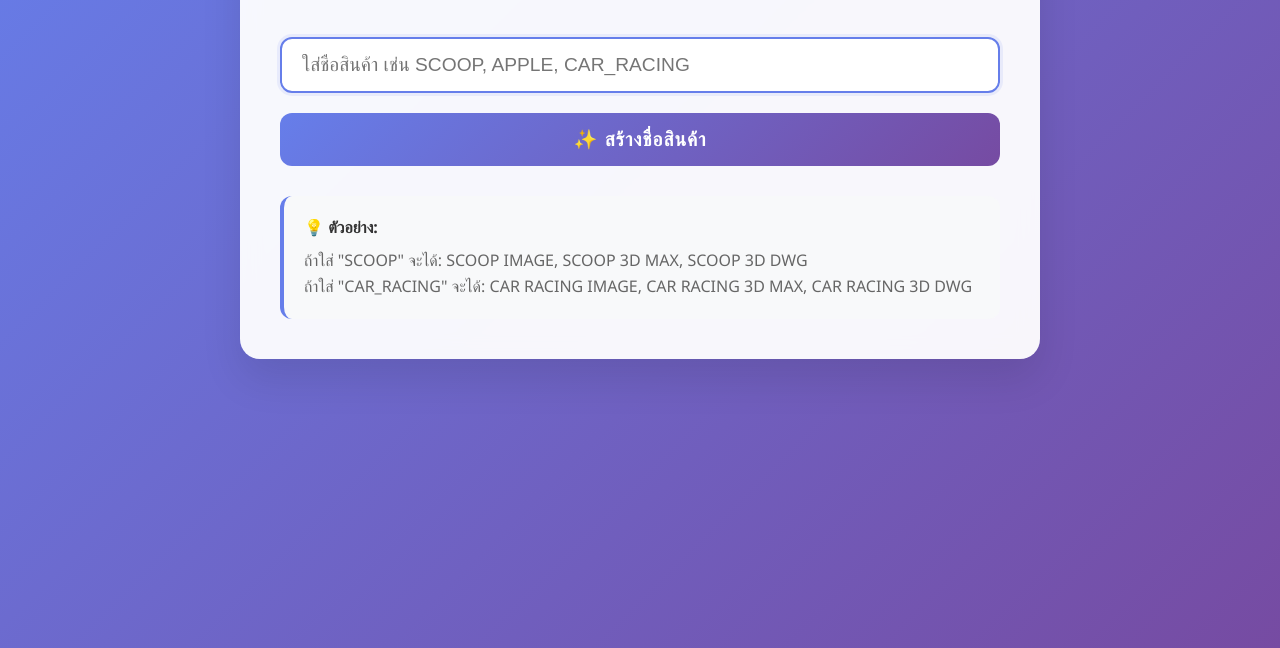
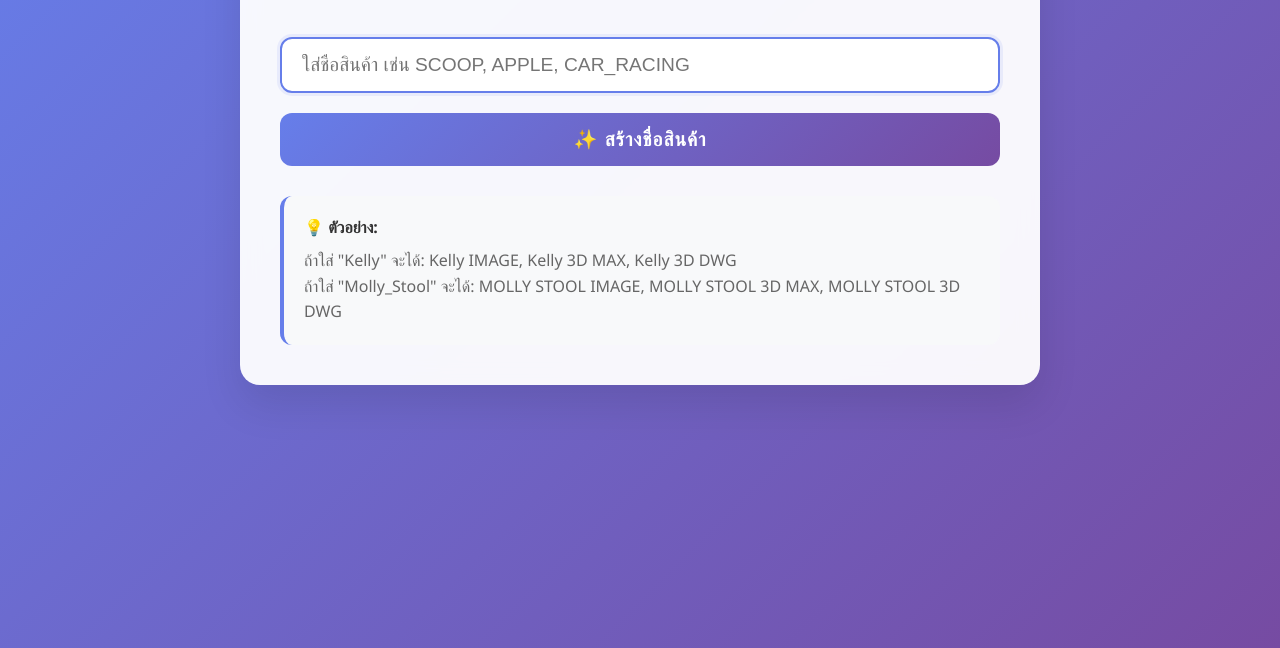
Before and after one commit to thejack2545/Editname_Product, a plain HTML site: page index.html in a window 1280 px wide. Shown: the part 152-800 px from the top of the page. Drawn offline with Linux system fonts and the light colour scheme.

Commit message:
Last commit

```diff
--- a/index.html
+++ b/index.html
@@ -239,8 +239,8 @@
         <div class="example-section">
             <div class="example-title">💡 ตัวอย่าง:</div>
             <div class="example-text">
-                ถ้าใส่ "SCOOP" จะได้: SCOOP IMAGE, SCOOP 3D MAX, SCOOP 3D DWG<br>
-                ถ้าใส่ "CAR_RACING" จะได้: CAR RACING IMAGE, CAR RACING 3D MAX, CAR RACING 3D DWG
+                ถ้าใส่ "Kelly" จะได้: Kelly IMAGE, Kelly 3D MAX, Kelly 3D DWG<br>
+                ถ้าใส่ "Molly_Stool" จะได้: MOLLY STOOL IMAGE, MOLLY STOOL 3D MAX, MOLLY STOOL 3D DWG
             </div>
         </div>
 
```
